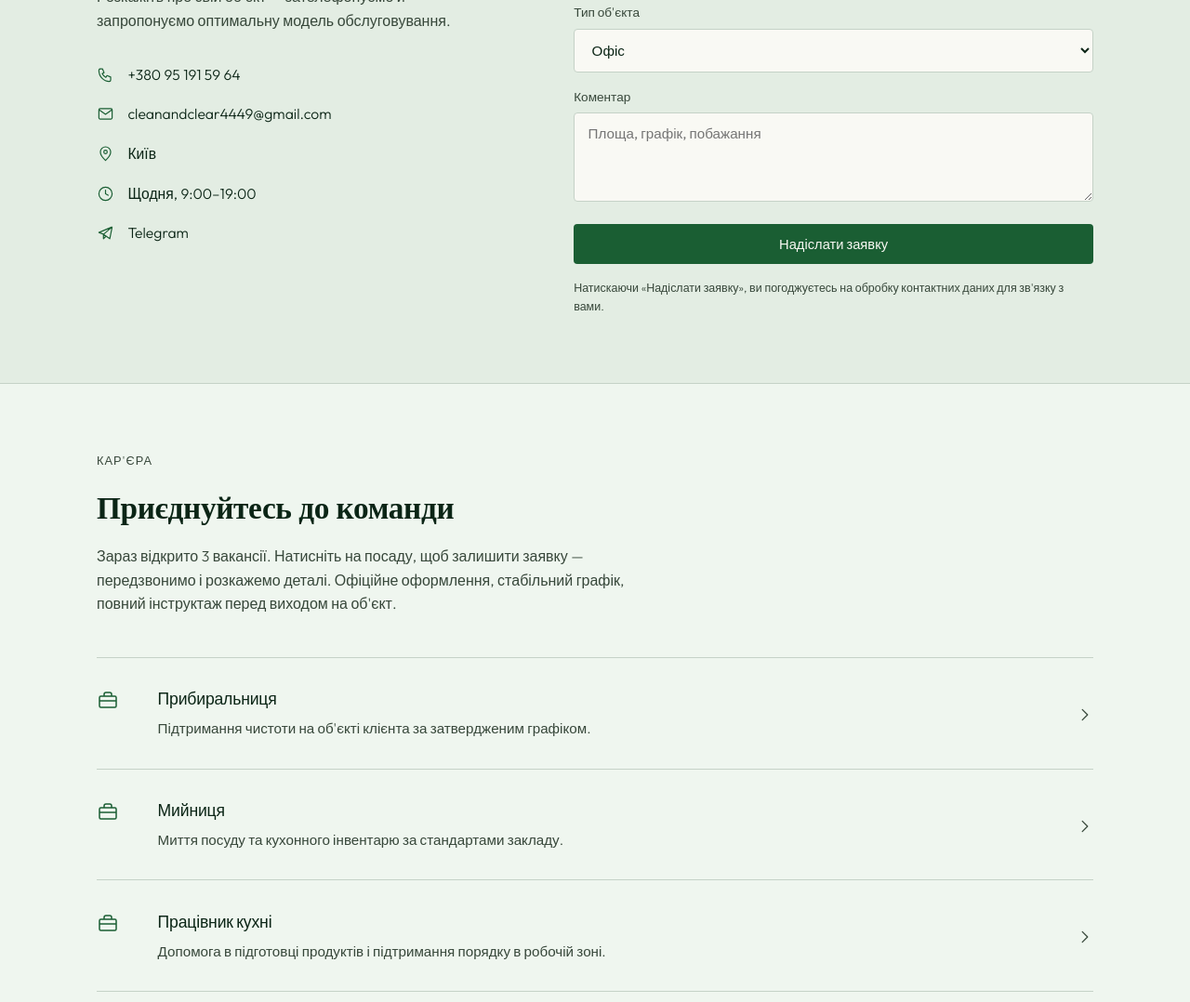
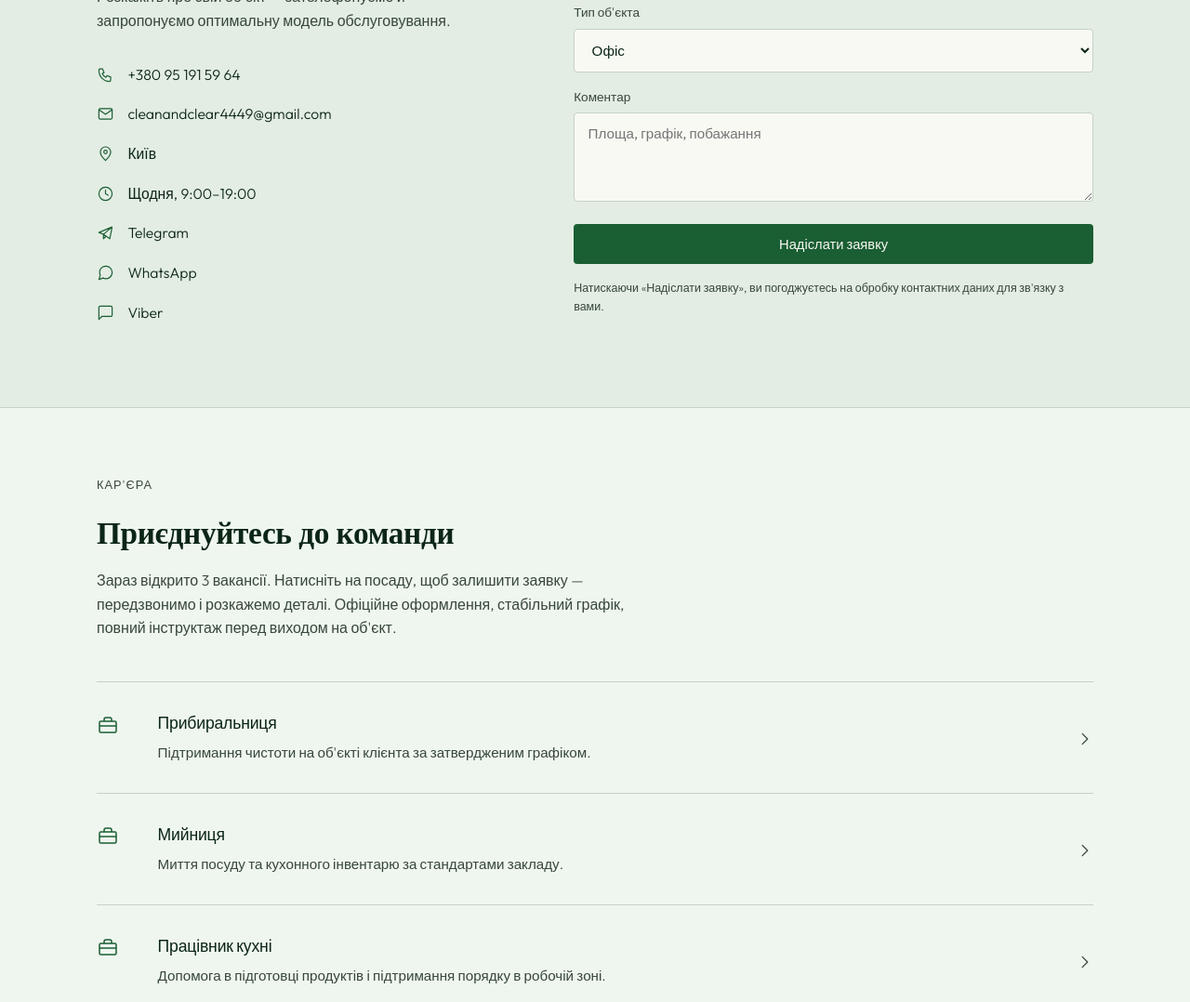
Before and after one commit to Daniil4449/faino-clean, a plain HTML site: page index.html in a window 1280 px wide. Shown: the part 3418-4496 px from the top of the page at 93% size. Drawn offline with nearby package versions, Linux system fonts and the light colour scheme.

Commit message:
Додано кнопки WhatsApp і Viber в контактах
Поруч з Telegram у секції "Контакти" — тим самим стилем .contact-detail,
на основний номер сайту.

```diff
--- a/index.html
+++ b/index.html
@@ -494,6 +494,14 @@ footer{padding:2.5rem 0;}
           <svg viewBox="0 0 24 24" fill="none" xmlns="http://www.w3.org/2000/svg"><path d="M21 4L3 11.5l6 2.2M21 4l-3.2 16-8.8-6.1M21 4L9.2 14.1M9.2 14.1V20l3-2.9" stroke="currentColor" stroke-width="1.5" stroke-linejoin="round"/></svg>
           <span>Telegram</span>
         </a>
+        <a href="https://wa.me/380951915964" target="_blank" rel="noopener" class="contact-detail">
+          <svg viewBox="0 0 24 24" fill="none" xmlns="http://www.w3.org/2000/svg"><path d="M21 11.5a8.38 8.38 0 0 1-.9 3.8 8.5 8.5 0 0 1-7.6 4.7 8.38 8.38 0 0 1-3.8-.9L3 21l1.9-5.7a8.38 8.38 0 0 1-.9-3.8 8.5 8.5 0 0 1 4.7-7.6 8.38 8.38 0 0 1 3.8-.9h.5a8.48 8.48 0 0 1 8 8v.5z" stroke="currentColor" stroke-width="1.5" stroke-linejoin="round" stroke-linecap="round"/></svg>
+          <span>WhatsApp</span>
+        </a>
+        <a href="viber://chat?number=%2B380951915964" target="_blank" rel="noopener" class="contact-detail">
+          <svg viewBox="0 0 24 24" fill="none" xmlns="http://www.w3.org/2000/svg"><path d="M21 15a2 2 0 0 1-2 2H7l-4 4V5a2 2 0 0 1 2-2h14a2 2 0 0 1 2 2z" stroke="currentColor" stroke-width="1.5" stroke-linejoin="round" stroke-linecap="round"/></svg>
+          <span>Viber</span>
+        </a>
       </div>
       <div class="reveal">
         <form id="lead-form" action="https://formsubmit.co/e457095c35f1def47c16dc7fafbcc492" method="POST" target="fs-frame">
```
Also changed, not shown: 1 other file.
